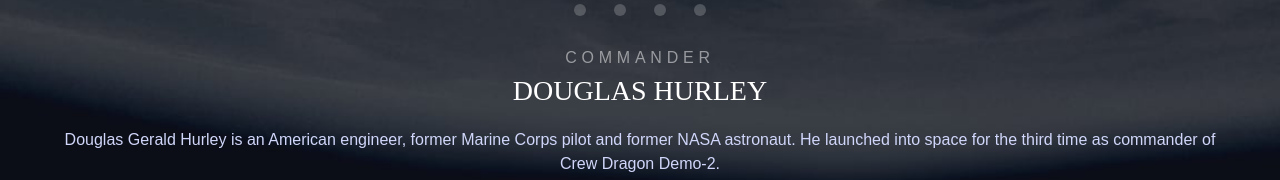
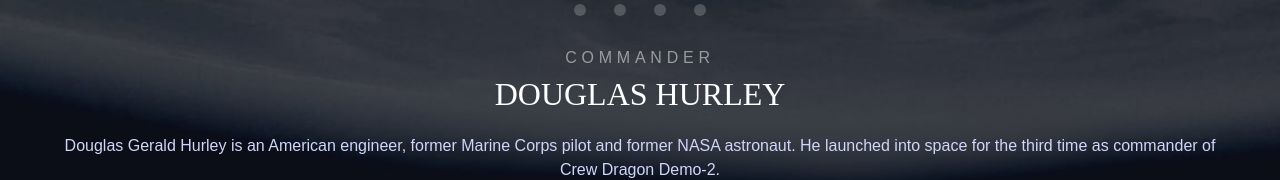
Before and after one commit to beloveddie/space-tourism, a React (Create React App) app: page /crew/douglas-hurley in a window 1280 px wide. Shown: the part 424-604 px from the top of the page. Built offline with nearby package versions, Linux system fonts and the light colour scheme.

Commit message:
Clean CrewArticle component

```diff
--- a/src/components/Crew/CrewArticle.tsx
+++ b/src/components/Crew/CrewArticle.tsx
@@ -10,7 +10,7 @@
   return (
     <article className="pt-9">
       <h5 className="text-base text-primary/50">{role.toUpperCase()}</h5>
-      <p className="sub-heading-1">{name.toUpperCase()}</p>
+      <h4>{name.toUpperCase()}</h4>
       <p className="text-secondary pt-4 text-base w-[90%] mx-auto pb-4 leading-6">
         {bio}
       </p>
```
